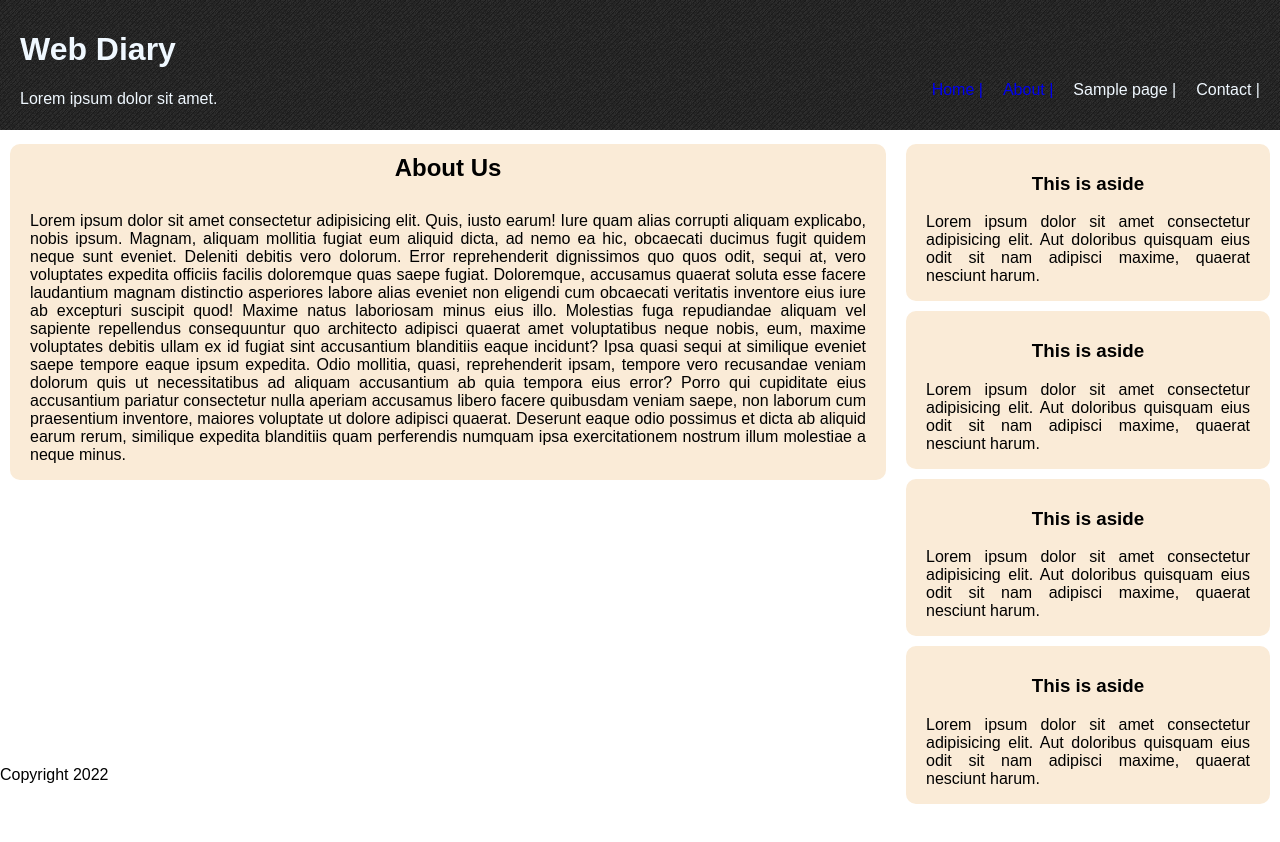
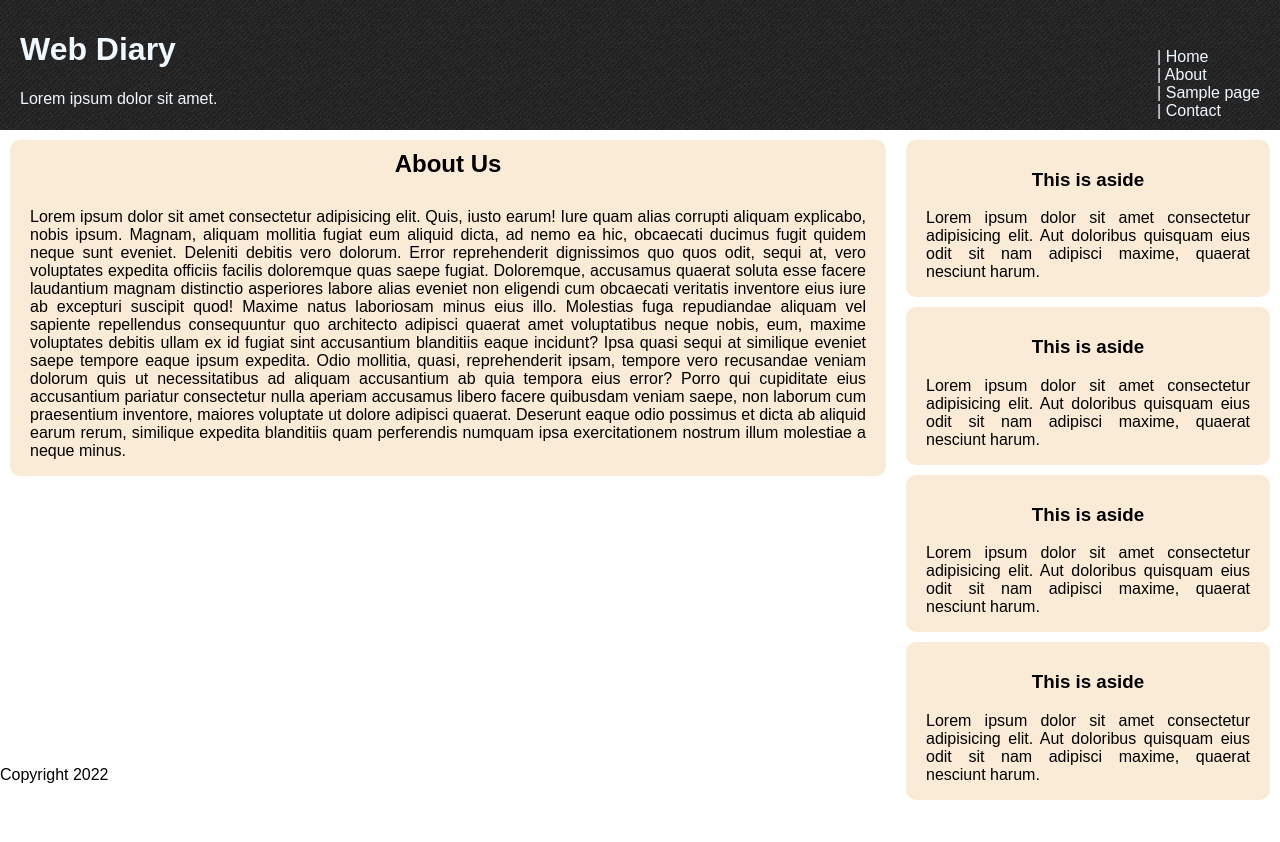
Before and after one commit to sumiya12/diary-template, a plain HTML site: page about.html in a window 1280 px wide. Shown: the top 842 px of the page. Drawn offline with Linux system fonts and the light colour scheme.

Commit message:
Add files via upload

```diff
--- a/style.css
+++ b/style.css
@@ -1,18 +1,17 @@
-*{
+* {
   box-sizing: border-box;
-
 }
-body{
+body {
   font-family: Arial, Helvetica, sans-serif;
   margin: 0;
   padding: 0;
   height: 200vh;
   width: 100%;
 }
-#box-1{
-display: inline-block;
+#box-1 {
+  /* display: inline-block; */
   /* float: left; */
-background-image: url('dark_stripes_bg.png');
+  background-image: url("dark_stripes_bg.png");
   color: aliceblue;
   padding: 10px 0px 0px 20px;
   width: 100%;
@@ -20,86 +19,103 @@ height: 130px;
   position: sticky;
   top: 0px;
 }
-#box-1-1{
-    display: inline-block;
+#box-1-1 {
   float: left;
 }
-#box-1 ul{
+#box-1 ul {
+  display: inline-block;
   float: right;
-    padding-right: 0px;
+  position: absolute;
+  bottom: 10px;
+  right: 10px;
   padding-bottom: 0px;
-    margin-bottom: 0px;
-    /* width: 25%;   */
+  padding-right: 30px;
+  margin: auto;
 }
-#box-1 li{
-    float: left;
-    padding-top: 0px;
-    padding-right: 20px;
+#box-1 ul li {
+  display: inline-block;
   list-style: none;
-    margin-top: 55px;
 }
-#box-1 li::after{
-    content:'\0020\0020 \007C \0020 \0020  ';
+#box-1 li::before {
+  content: "\0020\0020 \007C \0020 \0020  ";
 }
-/* #box-1 li::before{
-    content:'\0020 \0020 \007C \0020 \0020  ';
-} */
-#box-container{
+
+#box-container {
   padding: 0px 10px;
   display: inline-block;
   float: left;
   width: 70%;
 }
-#aside-con{
+@media (min-width: 801px) and (max-width: 1585px) {
+  #box-1 ul {
+    display: block;
+    float: right;
+    padding-right: 10px;
+    padding-bottom: 0px;
+    margin-bottom: 0px;
+  }
+  #box-1 ul li {
+    display: block;
+    padding-top: 0px;
+    list-style: none;
+  }
+  #box-1 li::before {
+    content: "\0020\0020 \007C \0020 \0020  ";
+  }
+}
+#box-1 a {
+  text-decoration: none;
+  color: aliceblue;
+  list-style: none;
+}
+#aside-con {
   padding: 0px 10px;
   display: inline-block;
   float: right;
   width: 30%;
 }
-#aside-con p{
+#aside-con p {
   padding: 0px 20px;
   text-align: justify;
 }
-#box-container p{
+#box-container p {
   padding: 0px 20px;
   text-align: justify;
-
 }
-.section{
+.section {
   border: 0px solid black;
   border-radius: 10px;
   margin-top: 10px;
   display: inline-block;
   background-color: antiquewhite;
 }
-.section h2{
+.section h2 {
   text-align: center;
   margin-top: 10px;
   padding-bottom: 10px;
 }
-.aside{
+.aside {
   border: 0px solid black;
   border-radius: 10px;
   margin-top: 10px;
   display: inline-block;
   background-color: antiquewhite;
 }
-.aside h3{
+.aside h3 {
   text-align: center;
   padding-top: 10px;
 }
-#footer-id{
+#footer-id {
   text-align: center;
   bottom: 20px;
   border: 0px solid antiquewhite;
-
 }
-#footer{
+#footer {
   position: fixed;
   bottom: 0px;
   width: 100%;
   border: 0px solid antiquewhite;
 }
-.clr{
+.clr {
   clear: both;
 }
--- /dev/null
+++ b/wide.css
@@ -0,0 +1,98 @@
+* {
+  box-sizing: border-box;
+}
+body {
+  font-family: Arial, Helvetica, sans-serif;
+  margin: 0;
+  padding: 0;
+  height: 200vh;
+  width: 100%;
+}
+#box-container {
+  padding: 0px 10px;
+  display: inline-block;
+  /* float: left; */
+  /* width: 70%; */
+}
+#aside-con {
+  padding: 0px 10px;
+  display: inline-block;
+  /* float: right;
+    width: 30%; */
+}
+.section {
+  border: 0px solid black;
+  border-radius: 10px;
+  margin-top: 10px;
+  /* display: inline-block; */
+  background-color: antiquewhite;
+}
+.aside {
+  background-color: antiquewhite;
+  border-radius: 10px;
+  margin-top: 10px;
+}
+body {
+  font-family: Arial, Helvetica, sans-serif;
+  margin: auto;
+  width: 100%;
+}
+#box-1 {
+  display: inline-block;
+  /* float: left; */
+  background-image: url("dark_stripes_bg.png");
+  color: aliceblue;
+  padding: 10px 0px 0px 20px;
+  width: 100%;
+  height: 130px;
+  position: sticky;
+  top: 0px;
+}
+#box-1 ul {
+  /* float: left ;  */
+  position: absolute;
+  color: aliceblue;
+  top: 20px;
+  right: 50px;
+  /* padding-right: 0px; */
+  /* padding-bottom: 0px; */
+  /* margin-bottom: 0px; */
+  /* width: 25%;   */
+}
+#box-1 ul li a {
+  text-decoration: none;
+  color: aliceblue;
+  list-style: none;
+}
+#aside-con p {
+  padding: 0px 20px;
+  text-align: justify;
+}
+#box-container p {
+  padding: 0px 20px;
+  text-align: justify;
+}
+#footer-id {
+  text-align: center;
+  bottom: 20px;
+  border: 0px solid antiquewhite;
+}
+#footer {
+  position: fixed;
+  bottom: 0px;
+  width: 100%;
+  border: 0px solid antiquewhite;
+}
+.section h2 {
+  text-align: center;
+  margin-top: 10px;
+  padding-bottom: 10px;
+}
+.aside h3 {
+  text-align: center;
+  padding-top: 10px;
+}
+
+.clr {
+  clear: both;
+}
```
Also changed, not shown: index.html (+19 -6 lines). Lines whose indentation alone changed are shown as unchanged.
